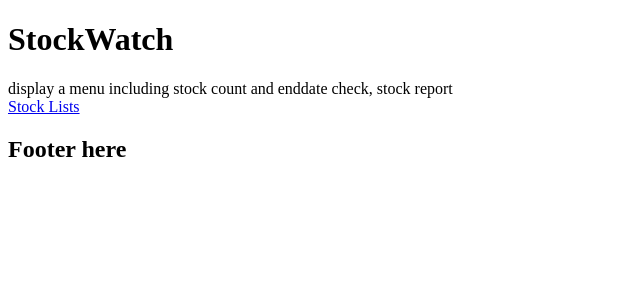
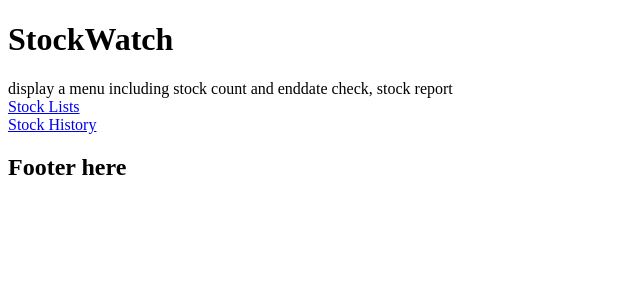
Before and after one commit to Brian3010/StockWatchApp, a React (Vite) app in the folder frontend/: page / in a window 1280 px wide. Shown: the top 300 px of the page, without its empty margins (0-640 px from the left). Built offline with nearby package versions, Linux system fonts and the light colour scheme.

Commit message:
adding stock history

```diff
--- a/frontend/src/main.tsx
+++ b/frontend/src/main.tsx
@@ -6,6 +6,7 @@ import './index.css';
 import ErrorPage from './pages/error-page.tsx';
 import Layout from './pages/Layout.tsx';
 import MainMenu from './pages/mainMenu/index.tsx';
+import StockHistory from './pages/stockHistory/index.tsx';
 import StockList from './pages/StockLists/index.tsx';
 // import Root from './pages/root';
 
@@ -27,6 +28,10 @@ const router = createBrowserRouter([
         path: '/main-menu/stocks/:category',
         element: <StockList />,
       },
+      {
+        path: '/main-menu/stock-history',
+        element: <StockHistory />,
+      },
     ],
   },
 ]);
--- a/frontend/src/pages/mainMenu/index.tsx
+++ b/frontend/src/pages/mainMenu/index.tsx
@@ -5,7 +5,12 @@ export default function MainMenu() {
     <>
       <div>display a menu including stock count and enddate check, stock report</div>
       {/* <Outlet /> */}
-      <Link to="/main-menu/stocks">Stock Lists</Link>
+      <div>
+        <Link to="/main-menu/stocks">Stock Lists</Link>
+      </div>
+      <div>
+        <Link to="/main-menu/stock-history">Stock History</Link>
+      </div>
     </>
   );
 }
--- /dev/null
+++ b/frontend/src/pages/stockHistory/index.tsx
@@ -0,0 +1,3 @@
+export default function StockHistory() {
+  return <div>StockHistory</div>;
+}
```
